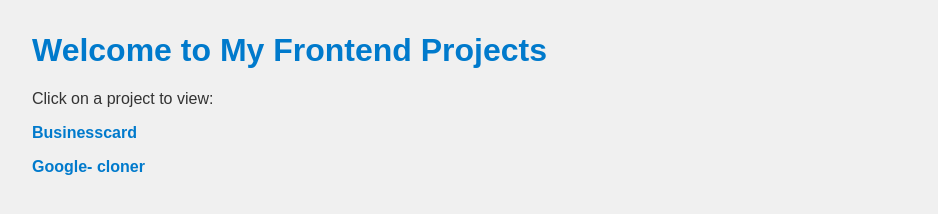
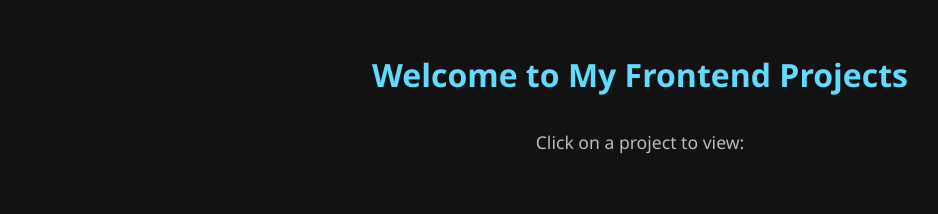
Before and after one commit to aravindakuthota/FrontEnd-Projects-, a plain HTML site: page index.html in a window 1280 px wide. Shown: the whole page, without its empty margins (0-938 px from the left). Drawn offline with Linux system fonts and the light colour scheme.

Commit message:
Update index.html

```diff
--- a/index.html
+++ b/index.html
@@ -6,28 +6,52 @@
   <title>My Frontend Projects</title>
   <style>
     body {
-      font-family: Arial, sans-serif;
+      font-family: 'Segoe UI', Tahoma, Geneva, Verdana, sans-serif;
+      background-color: #121212;
+      color: #eee;
       margin: 2rem;
-      background: #f0f0f0;
-      color: #333;
+      display: flex;
+      flex-direction: column;
+      align-items: center;
+      min-height: 100vh;
     }
     h1 {
-      color: #007acc;
+      font-weight: 700;
+      color: #61dafb;
+      margin-bottom: 1rem;
+    }
+    p {
+      font-size: 1.1rem;
+      margin-bottom: 2rem;
+      color: #bbb;
     }
     ul {
-      list-style-type: none;
-      padding-left: 0;
+      list-style: none;
+      padding: 0;
+      width: 100%;
+      max-width: 400px;
     }
     li {
-      margin: 1rem 0;
+      background: #1e1e1e;
+      margin-bottom: 1rem;
+      padding: 1rem 1.5rem;
+      border-radius: 8px;
+      transition: background-color 0.3s ease;
+    }
+    li:hover {
+      background-color: #333;
     }
     a {
       text-decoration: none;
-      color: #007acc;
-      font-weight: bold;
+      color: #61dafb;
+      font-weight: 600;
+      font-size: 1.25rem;
+      display: block;
     }
+    a:focus,
     a:hover {
       text-decoration: underline;
+      outline: none;
     }
   </style>
 </head>
@@ -35,9 +59,3 @@
   <h1>Welcome to My Frontend Projects</h1>
   <p>Click on a project to view:</p>
   <ul>
-    <li><a href="./Businesscard/">Businesscard</a></li>
-    <li><a href="./Google- clone">Google- cloner</a></li>
-    <!-- Add more projects here as needed -->
-  </ul>
-</body>
-</html>
```
